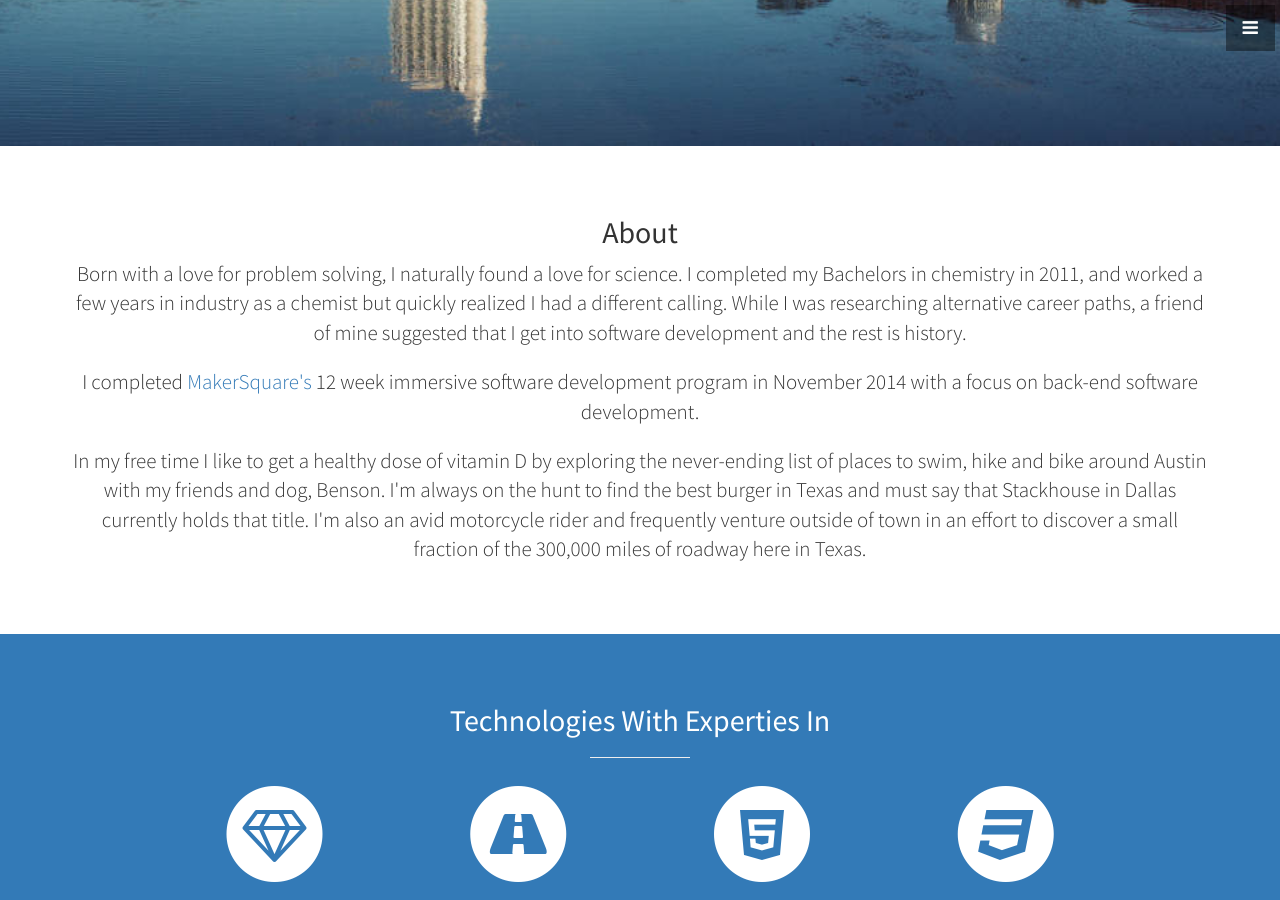
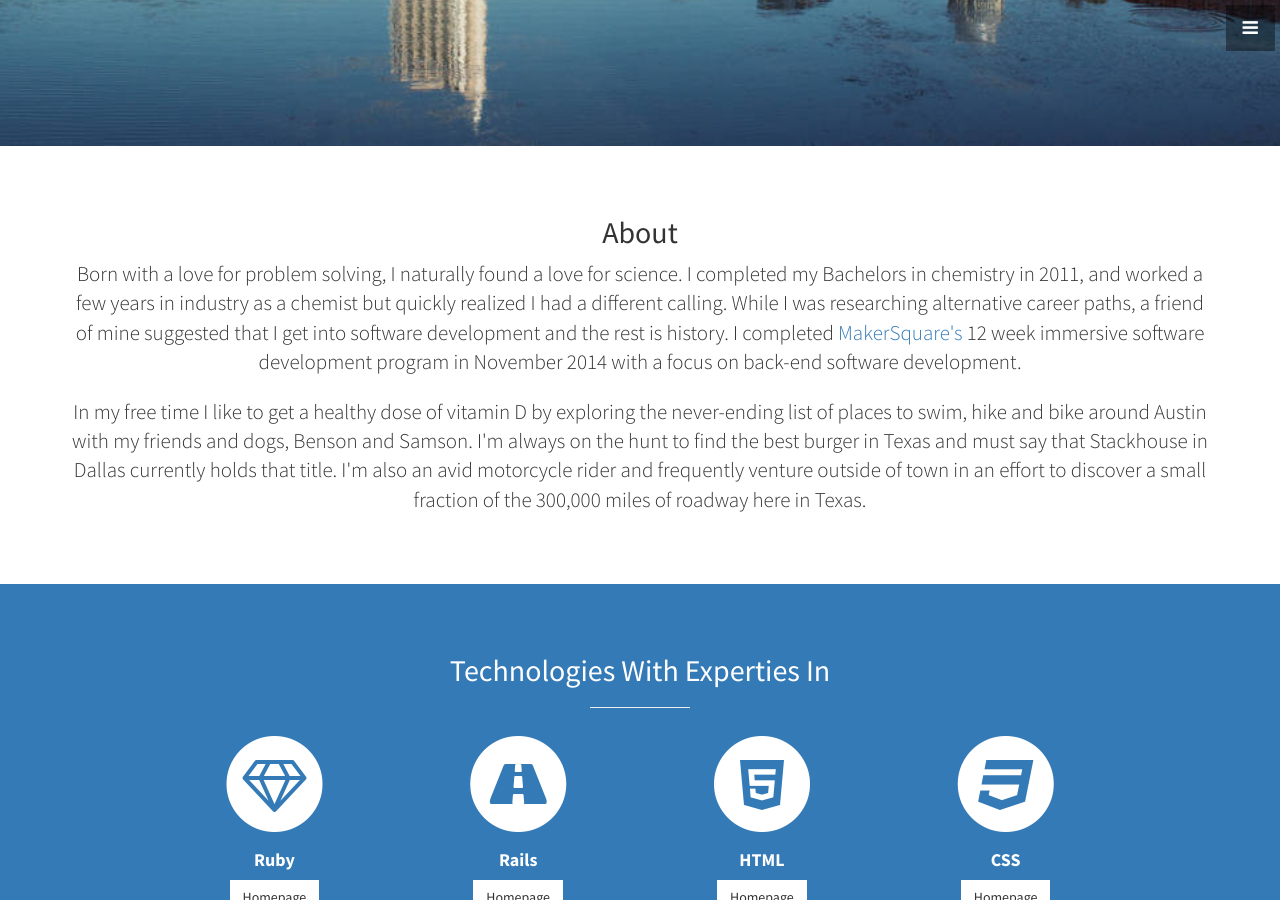
Before and after one commit to travis-hooper/travis-hooper.github.io, a Jekyll site: the page built from index.html, in a window 1280 px wide and 900 px high, scrolled down 754 px. Built offline with Jekyll 4.4.1, drawn with Linux system fonts in a browser that asks for light colours; nearby versions of some CDN libraries.

Commit message:
Fixes some typos in the yml content

```diff
--- a/_includes/about.html
+++ b/_includes/about.html
@@ -8,17 +8,14 @@
           Bachelors in chemistry in 2011, and worked a few years in industry as a chemist but
           quickly realized I had a different calling. While I was researching alternative career
           paths, a friend of mine suggested that I get into software development and the rest is
-          history.
-        </p>
-        <p class="lead">
-          I completed <a target="_blank" href="http://www.makersquare.com/">MakerSquare's</a> 12
+          history. I completed <a target="_blank" href="http://www.makersquare.com/">MakerSquare's</a> 12
           week immersive software development program in November 2014 with a focus on back-end
           software development.
         </p>
         <p class="lead">
           In my free time I like to get a healthy dose of vitamin D by exploring the never-ending
-          list of places to swim, hike and bike around Austin with my friends and dog, Benson. I'm
-          always on the hunt to find the best burger in Texas and must say that Stackhouse in Dallas
+          list of places to swim, hike and bike around Austin with my friends and dogs, Benson and Samson.
+          I'm always on the hunt to find the best burger in Texas and must say that Stackhouse in Dallas
           currently holds that title. I'm also an avid motorcycle rider and frequently venture
           outside of town in an effort to discover a small fraction of the 300,000 miles of roadway
           here in Texas.
```
Also changed, not shown: _data/projects.yml (+26 -24 lines).
